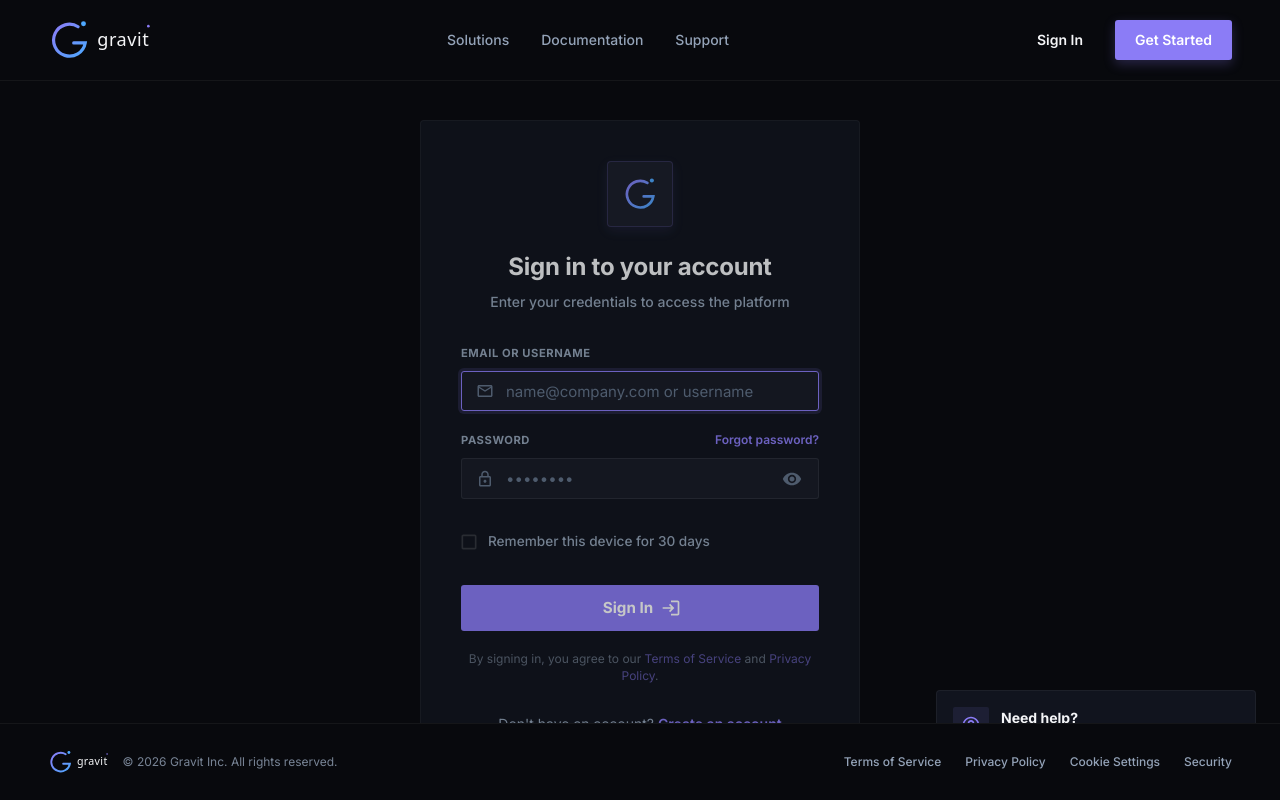
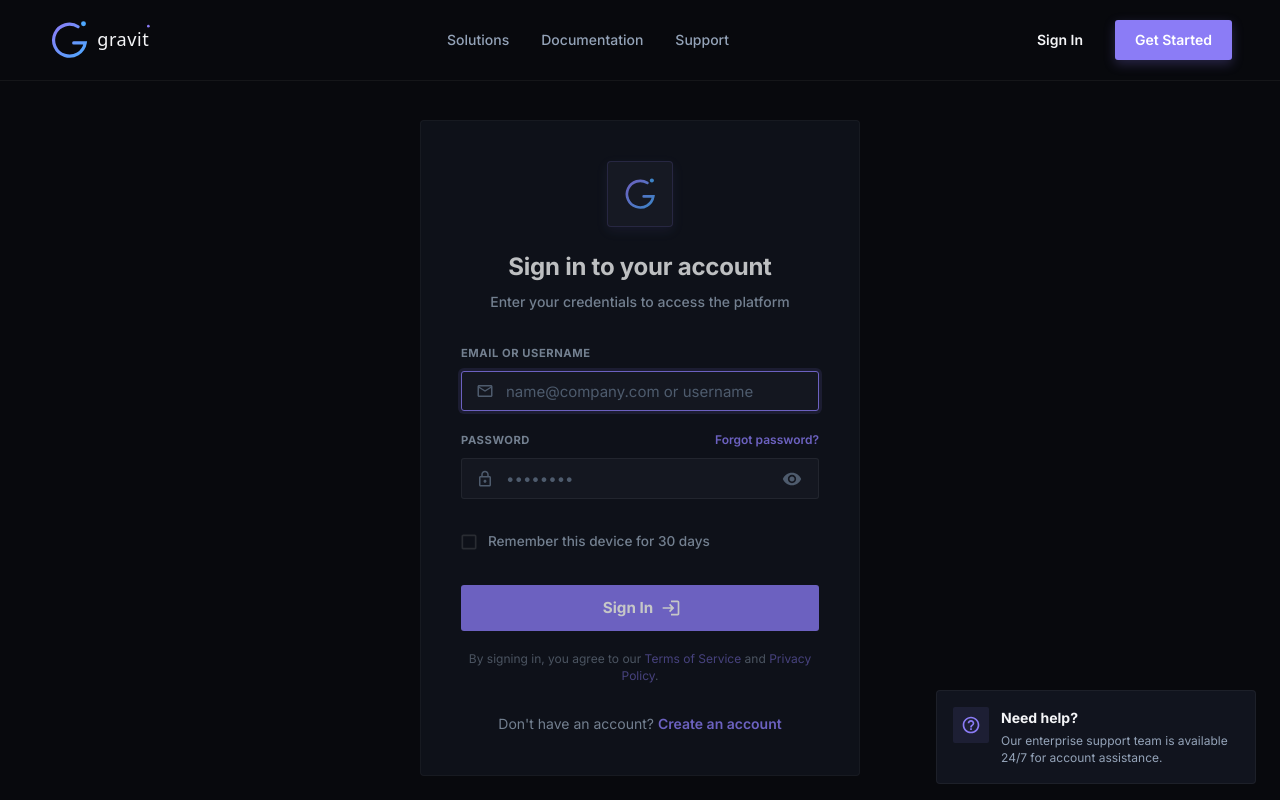
Before and after one commit to daran6255/gravio, a React (Vite) app in the folder frontend/: page /login in a window 1280 px wide. Shown: the top 800 px of the page. Built offline with nearby package versions, Linux system fonts and the light colour scheme; no server answers.

Commit message:
updated the Auth Pages Footer component to flow naturally within the document body instead of being fixed

```diff
--- a/frontend/src/components/layout/AuthFooter.tsx
+++ b/frontend/src/components/layout/AuthFooter.tsx
@@ -7,10 +7,6 @@
 		<Box
 			component="footer"
 			sx={{
-				position: 'fixed',
-				bottom: 0,
-				left: 0,
-				right: 0,
 				display: 'flex',
 				flexDirection: { xs: 'column', md: 'row' },
 				alignItems: 'center',
@@ -20,7 +16,6 @@
 				borderTop: '1px solid rgba(255, 255, 255, 0.05)',
 				bgcolor: '#08090d',
 				gap: 2,
-				zIndex: 1000,
 			}}
 		>
 			<Box sx={{ display: 'flex', alignItems: 'center', gap: 1.5 }}>
```
